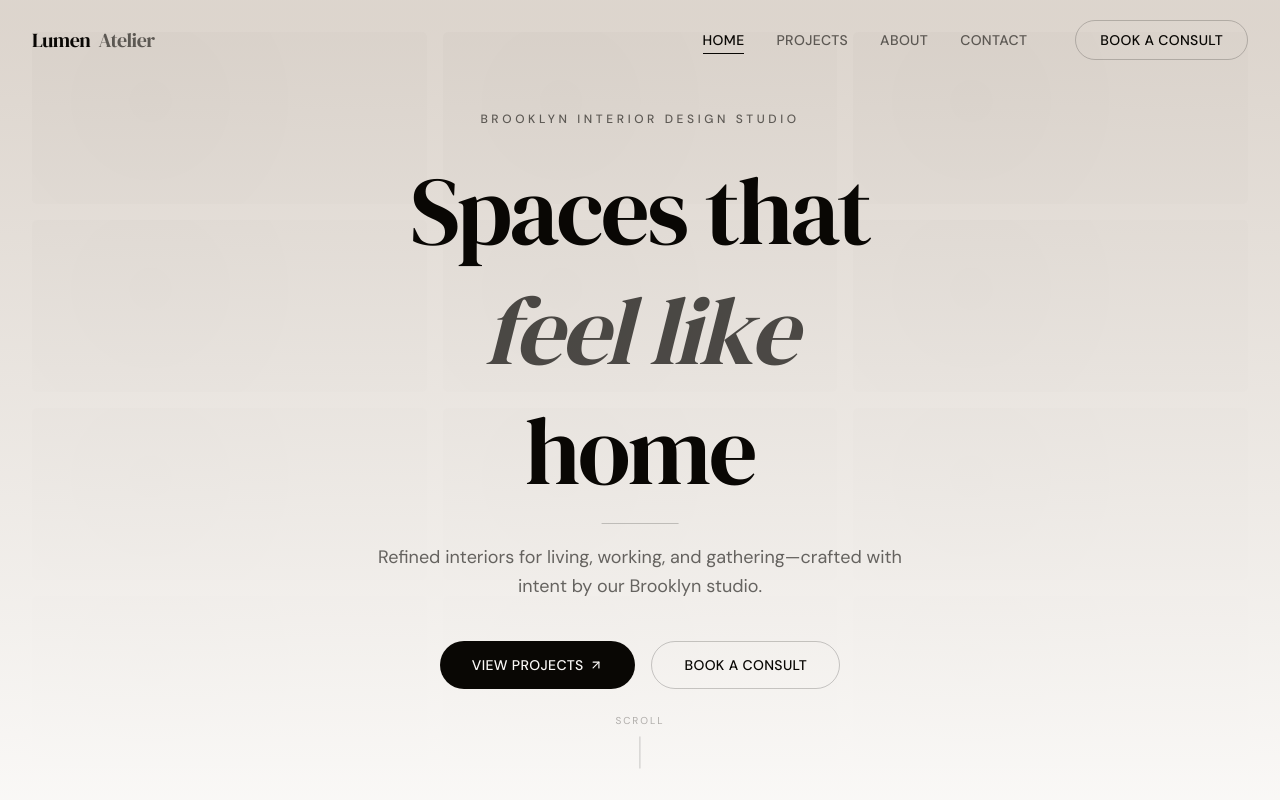
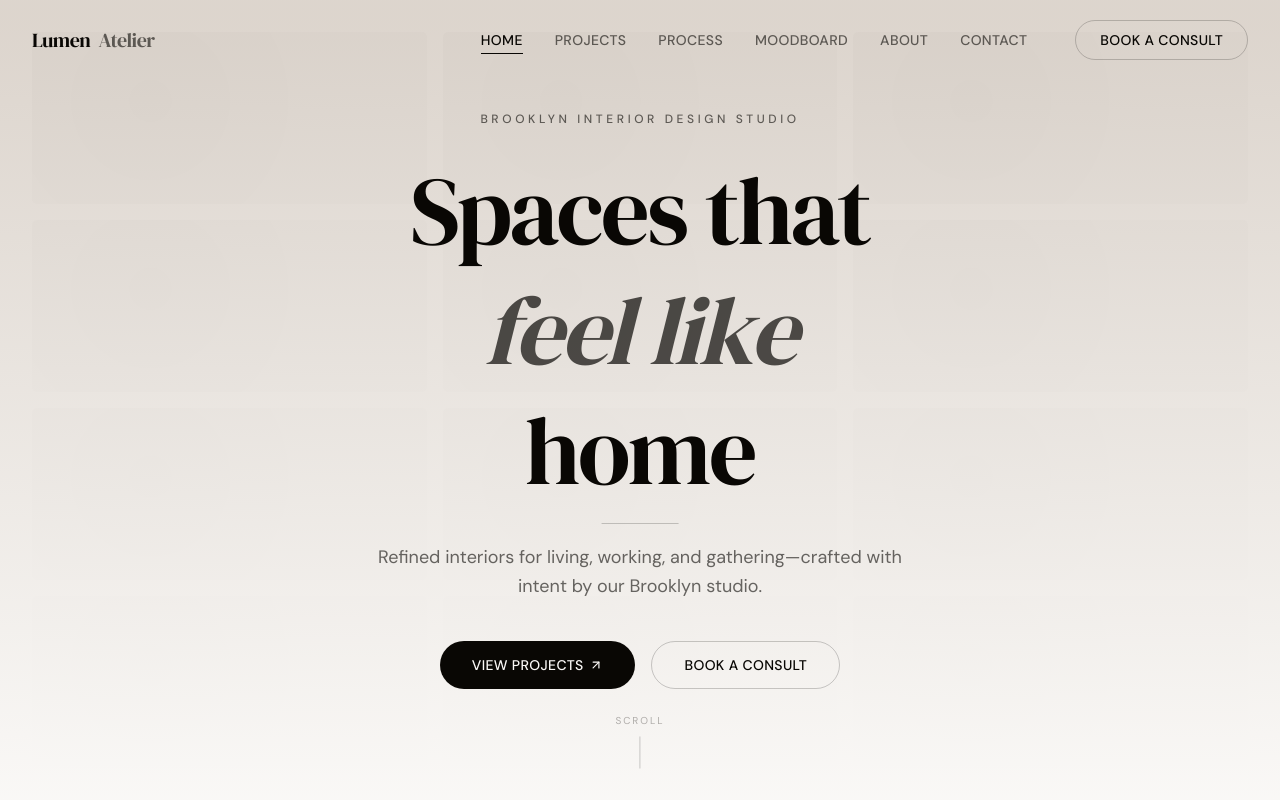
Before and after one commit to anas-khan-antimatter/mkt-lumen-atelier, a Next.js app: page / in a window 1280 px wide. Shown: the top 800 px of the page. Built offline with nearby package versions, Linux system fonts and the light colour scheme.

Commit message:
antimatter: checkpoint c-1790732950026-oibi3

```diff
--- a/src/components/site-header.tsx
+++ b/src/components/site-header.tsx
@@ -10,6 +10,8 @@ import { motion, AnimatePresence } from "framer-motion"
 const navLinks = [
   { href: "/", label: "Home" },
   { href: "/projects", label: "Projects" },
+  { href: "/process", label: "Process" },
+  { href: "/moodboard", label: "Moodboard" },
   { href: "/about", label: "About" },
   { href: "/contact", label: "Contact" },
 ]
```
